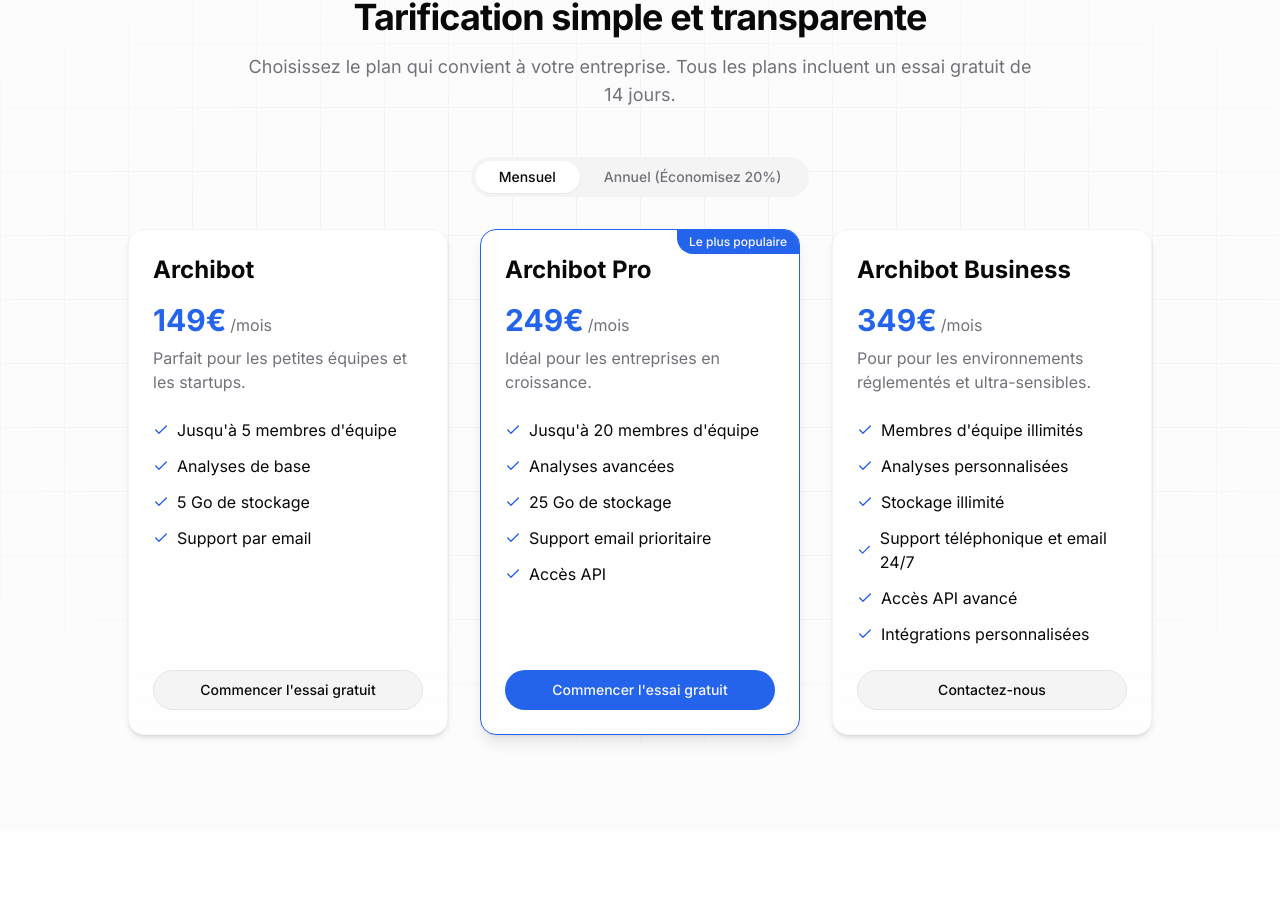
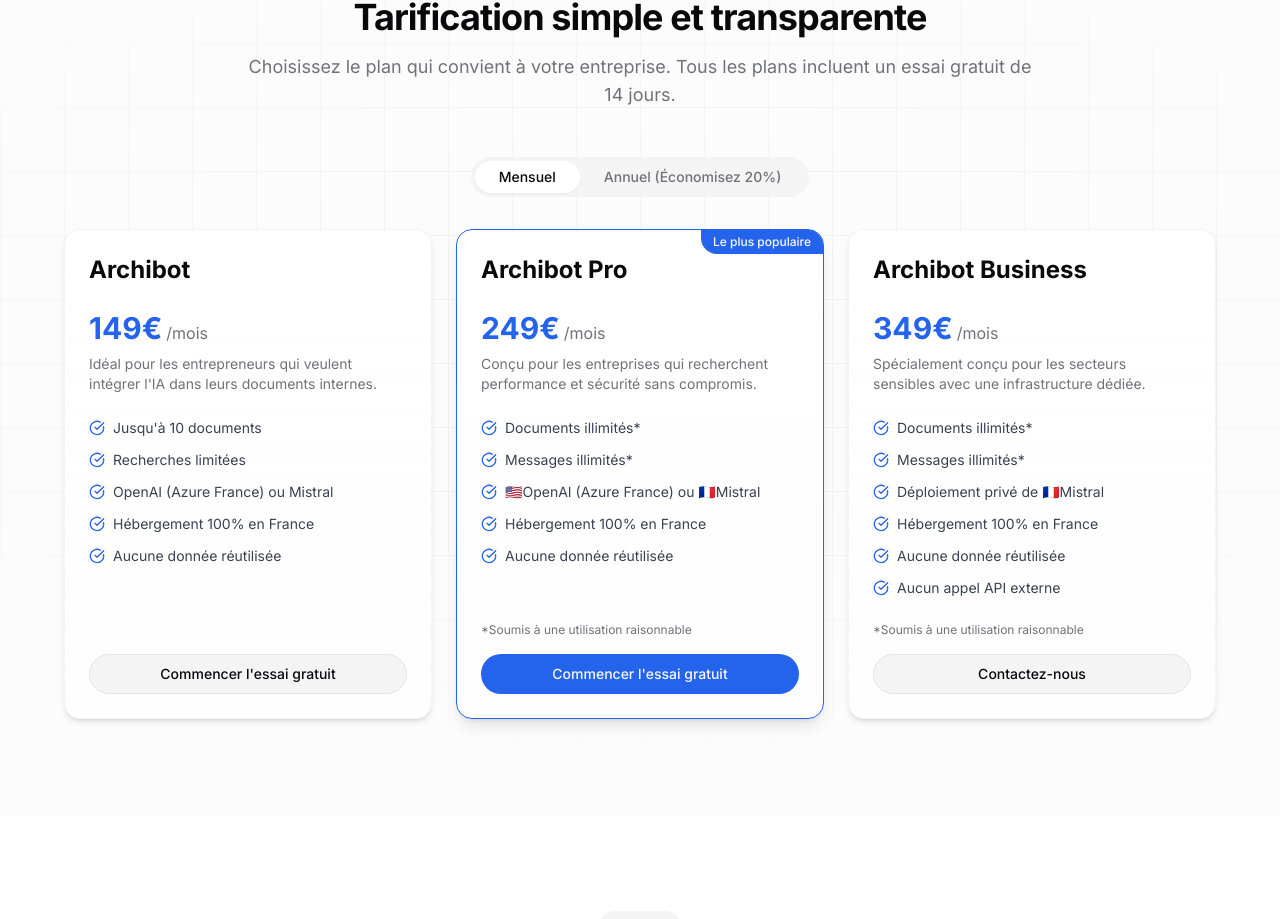
Before and after one commit to AlienorAI/website, a Next.js app: page / in a window 1280 px wide. Shown: the part 4660-5579 px from the top of the page. Built offline with nearby package versions, Linux system fonts and the light colour scheme.

Commit message:
feat: update offers

```diff
--- a/app/page.tsx
+++ b/app/page.tsx
@@ -16,6 +16,7 @@ import {
   BarChart,
   Check,
   ChevronRight,
+  CircleCheckBigIcon,
   CreditCardIcon,
   FileText,
   HeartIcon,
@@ -316,7 +317,7 @@ export default function LandingPage() {
                   <Check className="size-4 text-primary" />
                   <span>Essai de 14 jours</span>
                 </div>
-                <div className="flex items-center gap-1">
+                <div className="hidden sm:flex items-center gap-1">
                   <Check className="size-4 text-primary" />
                   <span>Annulez à tout moment</span>
                 </div>
@@ -791,7 +792,7 @@ export default function LandingPage() {
               </p>
             </motion.div>
 
-            <div className="mx-auto max-w-5xl">
+            <div className="mx-auto max-w-6xl">
               <Tabs defaultValue="monthly" className="w-full">
                 <div className="flex justify-center mb-8">
                   <TabsList className="rounded-full p-1">
@@ -804,18 +805,19 @@ export default function LandingPage() {
                   </TabsList>
                 </div>
                 <TabsContent value="monthly">
-                  <div className="grid gap-6 lg:grid-cols-3 lg:gap-8">
+                  <div className="grid gap-6 lg:grid-cols-3">
                     {[
                       {
                         name: "Archibot",
                         price: "149€",
                         description:
-                          "Parfait pour les petites équipes et les startups.",
+                          "Idéal pour les entrepreneurs qui veulent intégrer l'IA dans leurs documents internes.",
                         features: [
-                          "Jusqu'à 5 membres d'équipe",
-                          "Analyses de base",
-                          "5 Go de stockage",
-                          "Support par email",
+                          "Jusqu'à 10 documents",
+                          "Recherches limitées",
+                          "OpenAI (Azure France) ou Mistral",
+                          "Hébergement 100% en France",
+                          "Aucune donnée réutilisée",
                         ],
                         cta: "Commencer l'essai gratuit",
                       },
@@ -823,13 +825,13 @@ export default function LandingPage() {
                         name: "Archibot Pro",
                         price: "249€",
                         description:
-                          "Idéal pour les entreprises en croissance.",
+                          "Conçu pour les entreprises qui recherchent performance et sécurité sans compromis.",
                         features: [
-                          "Jusqu'à 20 membres d'équipe",
-                          "Analyses avancées",
-                          "25 Go de stockage",
-                          "Support email prioritaire",
-                          "Accès API",
+                          "Documents illimités*",
+                          "Messages illimités*",
+                          "🇺🇸OpenAI (Azure France) ou 🇫🇷Mistral",
+                          "Hébergement 100% en France",
+                          "Aucune donnée réutilisée",
                         ],
                         cta: "Commencer l'essai gratuit",
                         popular: true,
@@ -838,14 +840,14 @@ export default function LandingPage() {
                         name: "Archibot Business",
                         price: "349€",
                         description:
-                          "Pour pour les environnements réglementés et ultra-sensibles.",
+                          "Spécialement conçu pour les secteurs sensibles avec une infrastructure dédiée.",
                         features: [
-                          "Membres d'équipe illimités",
-                          "Analyses personnalisées",
-                          "Stockage illimité",
-                          "Support téléphonique et email 24/7",
-                          "Accès API avancé",
-                          "Intégrations personnalisées",
+                          "Documents illimités*",
+                          "Messages illimités*",
+                          "Déploiement privé de 🇫🇷Mistral",
+                          "Hébergement 100% en France",
+                          "Aucune donnée réutilisée",
+                          "Aucun appel API externe",
                         ],
                         cta: "Contactez-nous",
                       },
@@ -870,7 +872,9 @@ export default function LandingPage() {
                             </div>
                           )}
                           <CardContent className="p-6 flex flex-col h-full">
-                            <h3 className="text-2xl font-bold">{plan.name}</h3>
+                            <h3 className="text-2xl font-bold mb-2">
+                              {plan.name}
+                            </h3>
                             <div className="flex items-baseline mt-4">
                               <span className="text-3xl font-bold text-primary">
                                 {plan.price}
@@ -879,17 +883,23 @@ export default function LandingPage() {
                                 /mois
                               </span>
                             </div>
-                            <p className="text-muted-foreground mt-2">
+                            <p className="text-muted-foreground text-sm mt-2">
                               {plan.description}
                             </p>
-                            <ul className="space-y-3 my-6 flex-grow">
+                            <ul className="space-y-3 my-6 flex-grow text-gray-700">
                               {plan.features.map((feature, j) => (
                                 <li key={j} className="flex items-center">
-                                  <Check className="mr-2 size-4 text-primary" />
-                                  <span>{feature}</span>
+                                  <CircleCheckBigIcon className="mr-2 size-4 text-primary" />
+                                  <span className="text-sm">{feature}</span>
                                 </li>
                               ))}
                             </ul>
+                            {(plan.name === "Archibot Pro" ||
+                              plan.name === "Archibot Business") && (
+                              <p className="text-xs text-muted-foreground mb-4">
+                                *Soumis à une utilisation raisonnable
+                              </p>
+                            )}
                             <Button
                               className={`w-full mt-auto rounded-full ${
                                 plan.popular
@@ -907,48 +917,49 @@ export default function LandingPage() {
                   </div>
                 </TabsContent>
                 <TabsContent value="annually">
-                  <div className="grid gap-6 lg:grid-cols-3 lg:gap-8">
+                  <div className="grid gap-6 lg:grid-cols-3">
                     {[
                       {
-                        name: "Débutant",
-                        price: "23€",
+                        name: "Archibot",
+                        price: "120€",
                         description:
-                          "Parfait pour les petites équipes et les startups.",
+                          "Idéal pour les entrepreneurs qui veulent intégrer l'IA dans leurs documents internes.",
                         features: [
-                          "Jusqu'à 5 membres d'équipe",
-                          "Analyses de base",
-                          "5 Go de stockage",
-                          "Support par email",
+                          "Jusqu'à 10 documents",
+                          "Recherches limitées",
+                          "OpenAI (Azure France) ou Mistral",
+                          "Hébergement 100% en France",
+                          "Aucune donnée réutilisée",
                         ],
                         cta: "Commencer l'essai gratuit",
                       },
                       {
-                        name: "Professionnel",
-                        price: "63€",
+                        name: "Archibot Pro",
+                        price: "200€",
                         description:
-                          "Idéal pour les entreprises en croissance.",
+                          "Conçu pour les entreprises qui recherchent performance et sécurité sans compromis.",
                         features: [
-                          "Jusqu'à 20 membres d'équipe",
-                          "Analyses avancées",
-                          "25 Go de stockage",
-                          "Support email prioritaire",
-                          "Accès API",
+                          "Documents illimités*",
+                          "Messages illimités*",
+                          "🇺🇸OpenAI (Azure France) ou 🇫🇷Mistral",
+                          "Hébergement 100% en France",
+                          "Aucune donnée réutilisée",
                         ],
                         cta: "Commencer l'essai gratuit",
                         popular: true,
                       },
                       {
-                        name: "Entreprise",
-                        price: "159€",
+                        name: "Archibot Business",
+                        price: "280€",
                         description:
-                          "Pour les grandes organisations avec des besoins complexes.",
+                          "Spécialement conçu pour les secteurs sensibles avec une infrastructure dédiée.",
                         features: [
-                          "Membres d'équipe illimités",
-                          "Analyses personnalisées",
-                          "Stockage illimité",
-                          "Support téléphonique et email 24/7",
-                          "Accès API avancé",
-                          "Intégrations personnalisées",
+                          "Documents illimités*",
+                          "Messages illimités*",
+                          "Déploiement privé de 🇫🇷Mistral",
+                          "Hébergement 100% en France",
+                          "Aucune donnée réutilisée",
+                          "Aucun appel API externe",
                         ],
                         cta: "Contactez-nous",
                       },
@@ -973,7 +984,9 @@ export default function LandingPage() {
                             </div>
                           )}
                           <CardContent className="p-6 flex flex-col h-full">
-                            <h3 className="text-2xl font-bold">{plan.name}</h3>
+                            <h3 className="text-2xl font-bold mb-2">
+                              {plan.name}
+                            </h3>
                             <div className="flex items-baseline mt-4">
                               <span className="text-3xl font-bold text-primary">
                                 {plan.price}
@@ -982,17 +995,23 @@ export default function LandingPage() {
                                 /mois
                               </span>
                             </div>
-                            <p className="text-muted-foreground mt-2">
+                            <p className="text-muted-foreground text-sm mt-2">
                               {plan.description}
                             </p>
-                            <ul className="space-y-3 my-6 flex-grow">
+                            <ul className="space-y-3 my-6 flex-grow text-gray-700">
                               {plan.features.map((feature, j) => (
                                 <li key={j} className="flex items-center">
-                                  <Check className="mr-2 size-4 text-primary" />
-                                  <span>{feature}</span>
+                                  <CircleCheckBigIcon className="mr-2 size-4 text-primary" />
+                                  <span className="text-sm">{feature}</span>
                                 </li>
                               ))}
                             </ul>
+                            {(plan.name === "Archibot Pro" ||
+                              plan.name === "Archibot Business") && (
+                              <p className="text-xs text-muted-foreground mb-4">
+                                *Soumis à une utilisation raisonnable
+                              </p>
+                            )}
                             <Button
                               className={`w-full mt-auto rounded-full ${
                                 plan.popular
```
